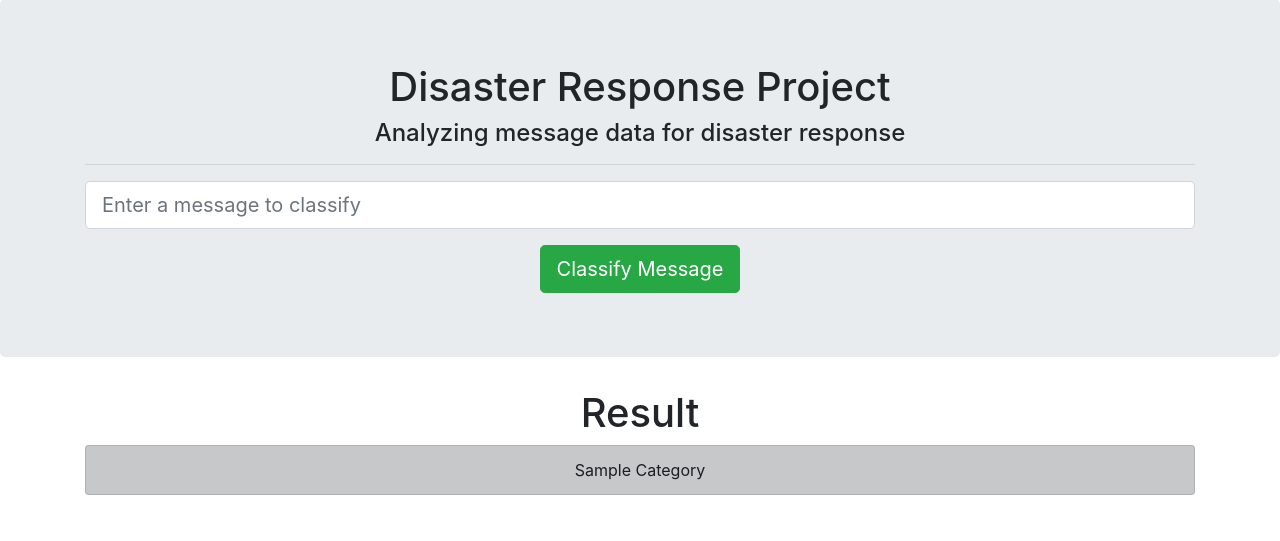
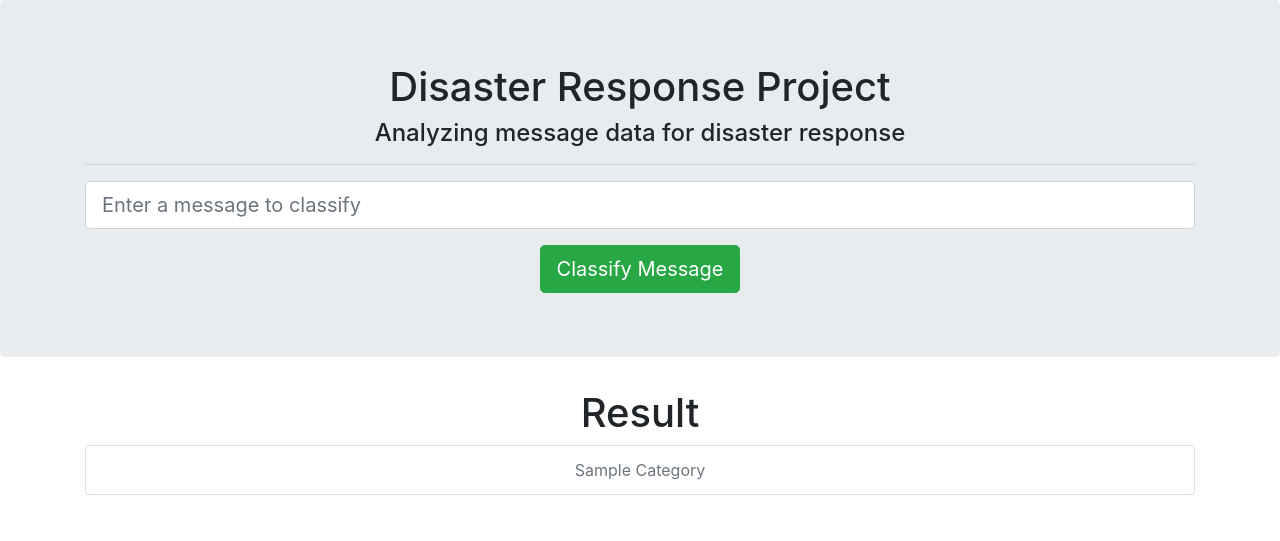
Before and after one commit to hmelendez001/Project2-Udacity-Data-Scientist, a Flask app: template app/templates/go.html in a window 1280 px wide. Shown: the part 57-598 px from the top of the page. Run offline with Flask 2, Linux system fonts and the light colour scheme; the template is opened without the code that fills it: most values are stand-ins (such as "Sample title", 1, 10 or a date in 2020); parts of the project's set-up code (start-up, migrations or seed data) failed here and were passed over; some libraries are stand-ins or nearby versions.

Commit message:
Update go.html
Bootstrap 4 updates

```diff
--- a/app/templates/go.html
+++ b/app/templates/go.html
@@ -14,7 +14,7 @@
                 {% if classification == 1 %}
                     <li class="list-group-item list-group-item-success text-center"><div class="md-v-line"></div><i class="fas fa-exclamation-circle"></i> {{category.replace('_', ' ').title()}}</li>
                 {% else %}
-                    <li class="list-group-item list-group-item-dark text-center">{{category.replace('_', ' ').title()}}</li>
+                    <li class="list-group-item list-group-item-action text-center disabled">{{category.replace('_', ' ').title()}}</li>
                 {% endif %}
             {% endfor %}
 
```
